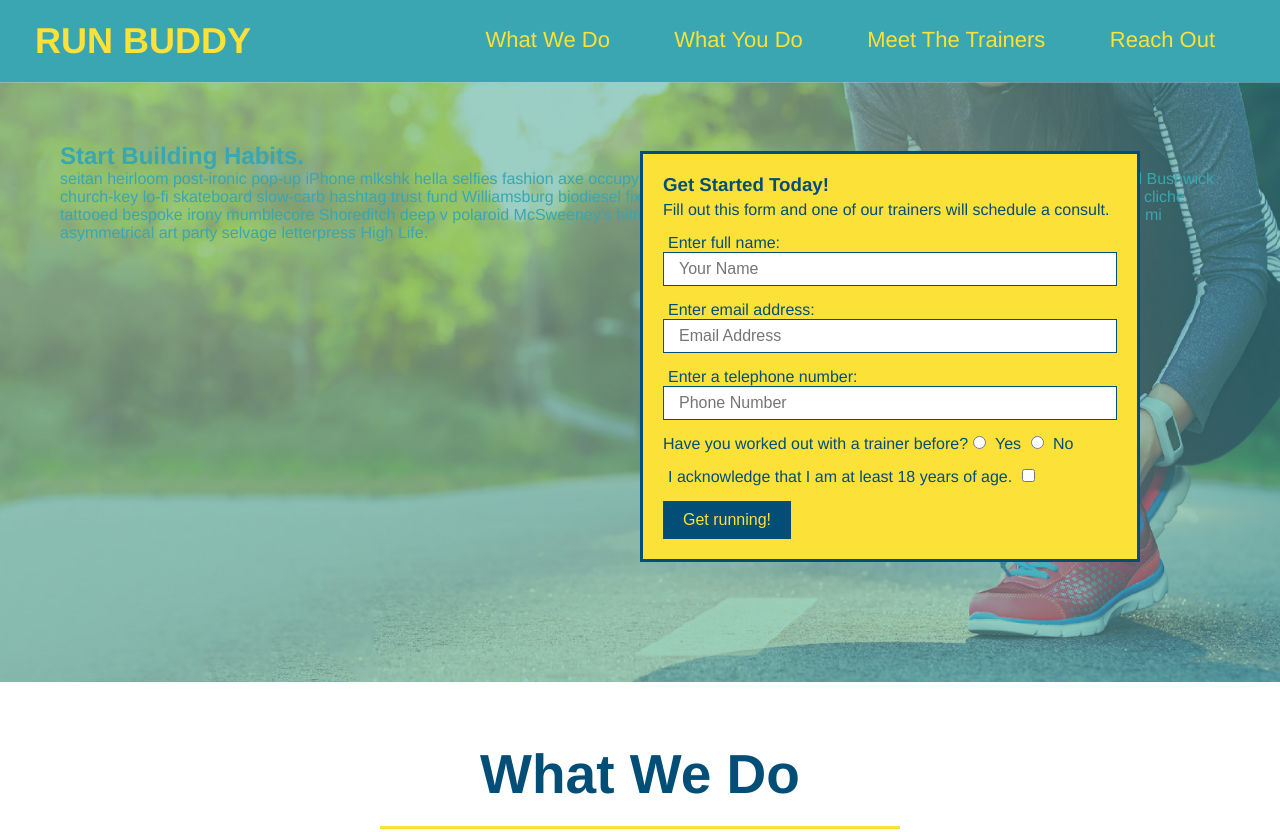
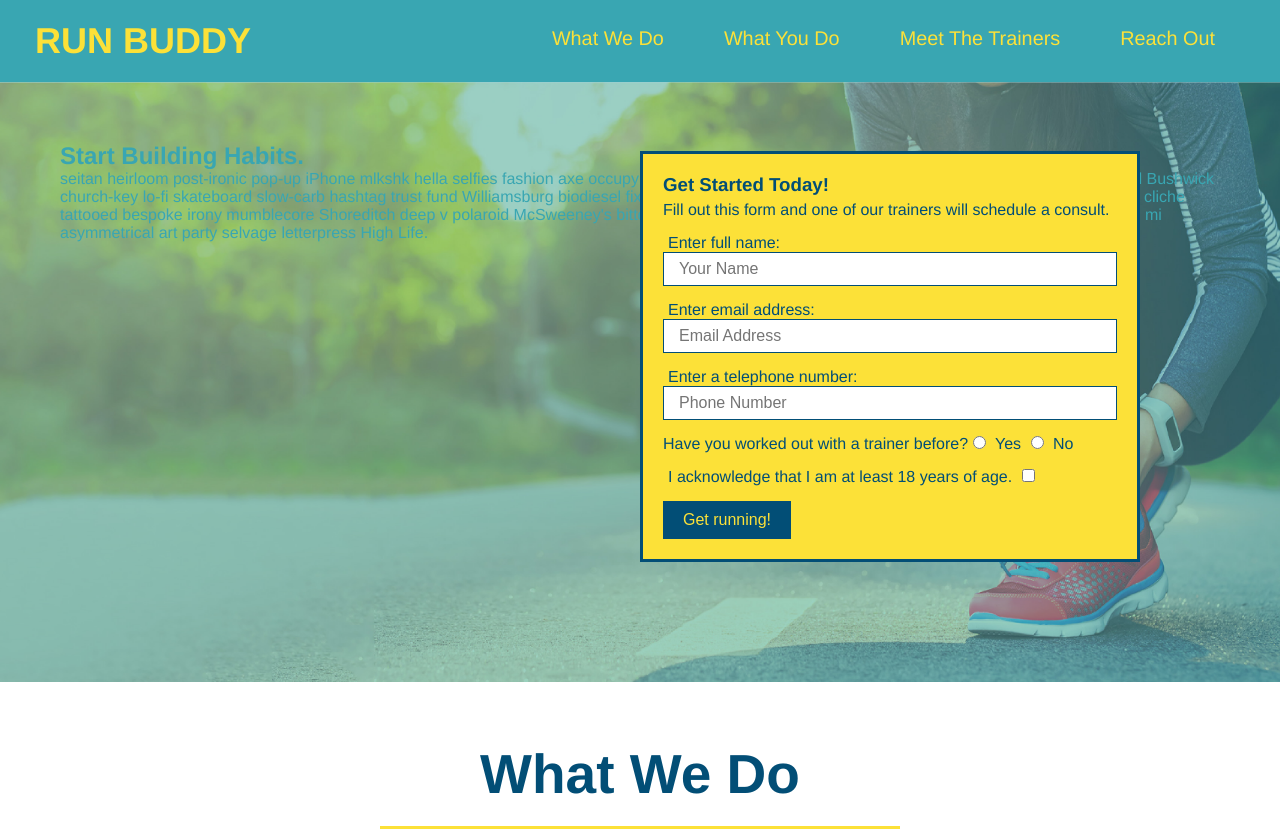
Before and after one commit to omarwright07/run-buddy, a plain HTML site: page index.html in a window 1280 px wide. Shown: the top 832 px of the page. Drawn offline with Linux system fonts and the light colour scheme.

Commit message:
add flexbox to header

```diff
--- a/assets/css/style.css
+++ b/assets/css/style.css
@@ -33,6 +33,14 @@ header nav {
     margin: 7px 0;
 }
 
+header nav ul {
+    display: flex;
+    flex-wrap: wrap;
+    justify-content: space-between;
+    align-items: center;
+    list-style: none;
+}
+
 header nav ul li {
     display: inline;
 }
@@ -40,7 +48,7 @@ header nav ul li {
 header nav ul li a {
     margin: 0 30px;
     font-weight: lighter;
-    font-size: 22px;
+    font-size: 1.55vw;
 }
 
 footer {
```
